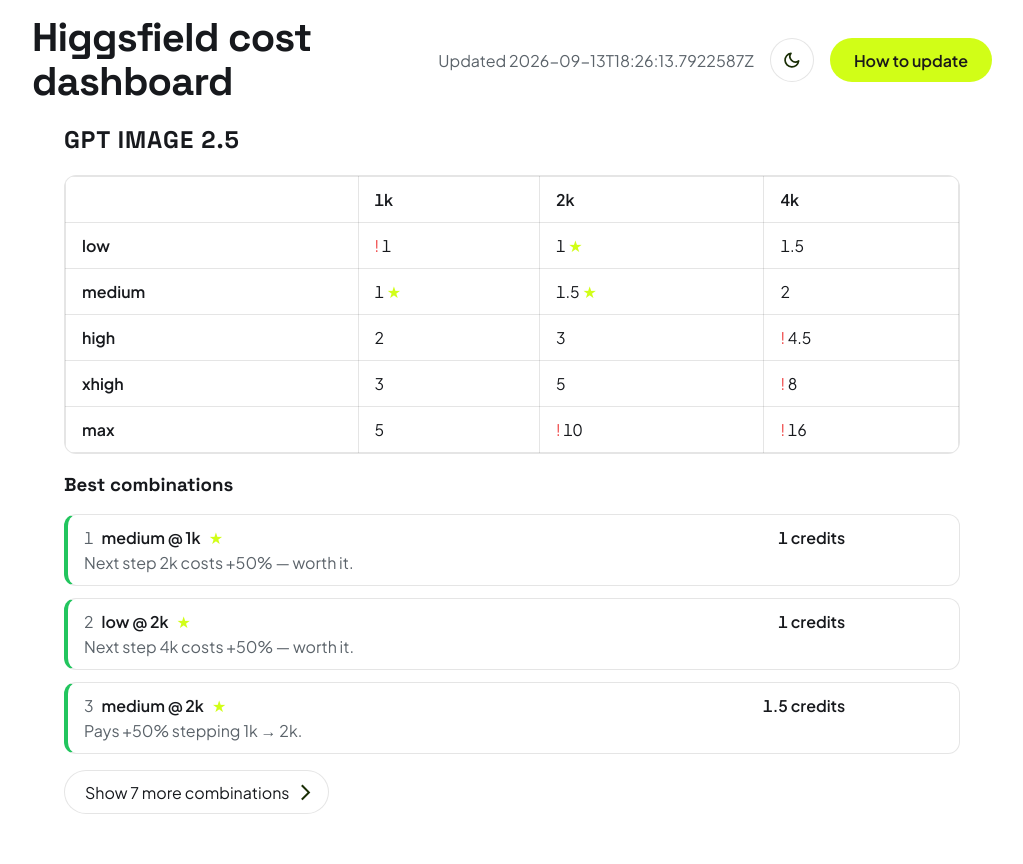
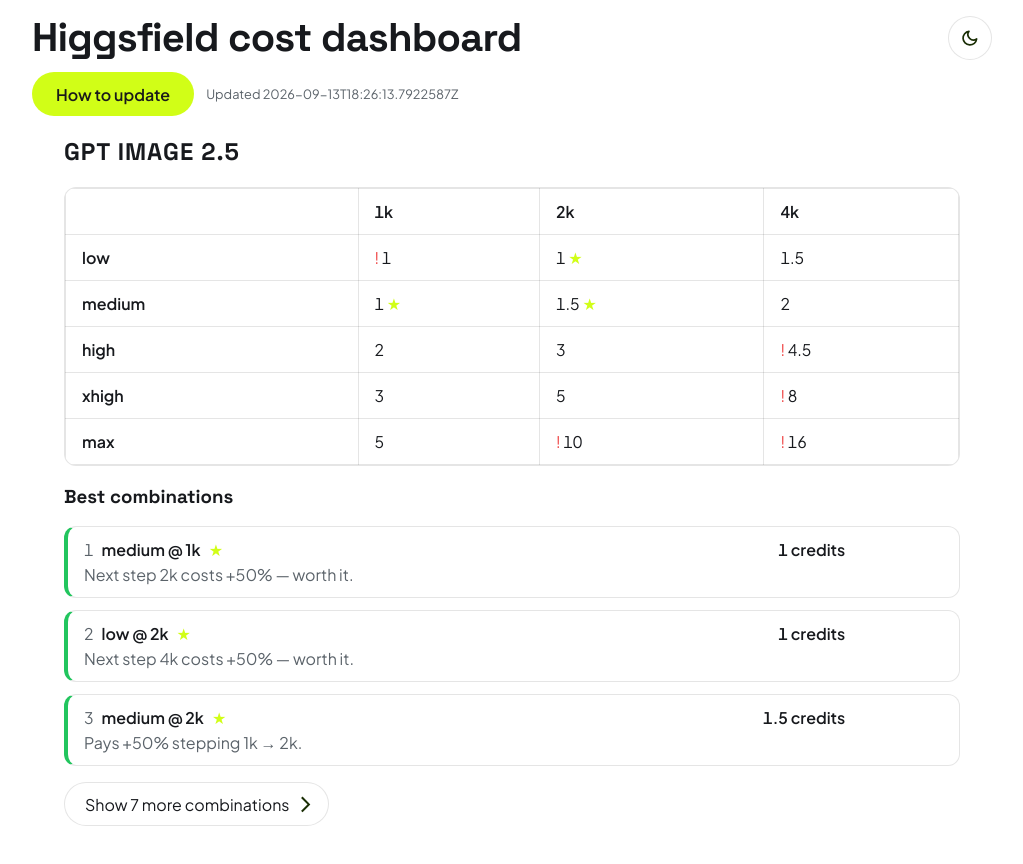
Before and after one commit to Asura7170/higgsfield-credit-costs, a website built with Vite: page index.html in a window 1280 px wide. Shown: the top 864 px of the page, without its empty margins (128-1151 px from the left). Built offline with nearby package versions, Linux system fonts and the light colour scheme.

Commit message:
feat: two-row flex hero (title/theme, button/date)
- header splits into .hero-top (space-between) and .hero-sub
  (flex-start); DOM order matches visual and tab order, drops order
  overrides and reading-flow
- date becomes a small muted caption next to the button

```diff
--- a/index.html
+++ b/index.html
@@ -27,12 +27,14 @@
   <body>
     <a class="skip-link" href="#app">Skip to content</a>
     <header>
+      <div class="hero-top">
         <h1>Higgsfield cost dashboard</h1>
-      <p><time id="updated" datetime="">Loading cost data…</time></p>
-      <button id="how-open" type="button" commandfor="how-popover" command="toggle-popover">
-        How to update
-      </button>
-      <button id="theme-toggle" type="button" aria-label="Toggle color theme" aria-pressed="false">
+        <button
+          id="theme-toggle"
+          type="button"
+          aria-label="Toggle color theme"
+          aria-pressed="false"
+        >
           <svg class="icon-moon" viewBox="0 0 24 24" aria-hidden="true">
             <path
               d="M20 13.2A8.2 8.2 0 1 1 10.8 4a6.6 6.6 0 0 0 9.2 9.2Z"
@@ -52,6 +54,13 @@
             />
           </svg>
         </button>
+      </div>
+      <div class="hero-sub">
+        <button id="how-open" type="button" commandfor="how-popover" command="toggle-popover">
+          How to update
+        </button>
+        <p><time id="updated" datetime="">Loading cost data…</time></p>
+      </div>
     </header>
     <main id="app" tabindex="-1"></main>
     <section aria-labelledby="legend-h" class="reveal">
--- a/src/style.css
+++ b/src/style.css
@@ -74,15 +74,32 @@
 
 header {
   display: flex;
+  flex-direction: column;
+  gap: 0.75rem;
+  padding-top: 1rem;
+}
+
+.hero-top {
+  display: flex;
+  align-items: center;
+  justify-content: space-between;
+  gap: 1rem;
+}
+
+.hero-sub {
+  display: flex;
+  align-items: center;
+  justify-content: flex-start;
   flex-wrap: wrap;
-  align-items: center;
-  gap: 0.75rem 1rem;
-  padding-top: 1rem;
-  reading-flow: flex-visual;
+  gap: 0.75rem;
+}
+
+.hero-sub p {
+  margin: 0;
+  font-size: 0.8rem;
 }
 
 header h1 {
-  flex: 1;
   margin: 0;
 }
 
@@ -276,16 +293,6 @@
 td.top::after {
   content: " ★";
   color: var(--brand);
-}
-
-#updated {
-  flex: 1 1 100%;
-  order: 2;
-  margin: 0;
-}
-
-#how-open {
-  order: 3;
 }
 
 header:has(#how-popover:popover-open) #how-open {
```
Also changed, not shown: DESIGN.md (+1 -0 lines), doc/spec.md (+1 -1 lines). Lines whose indentation alone changed are shown as unchanged.
